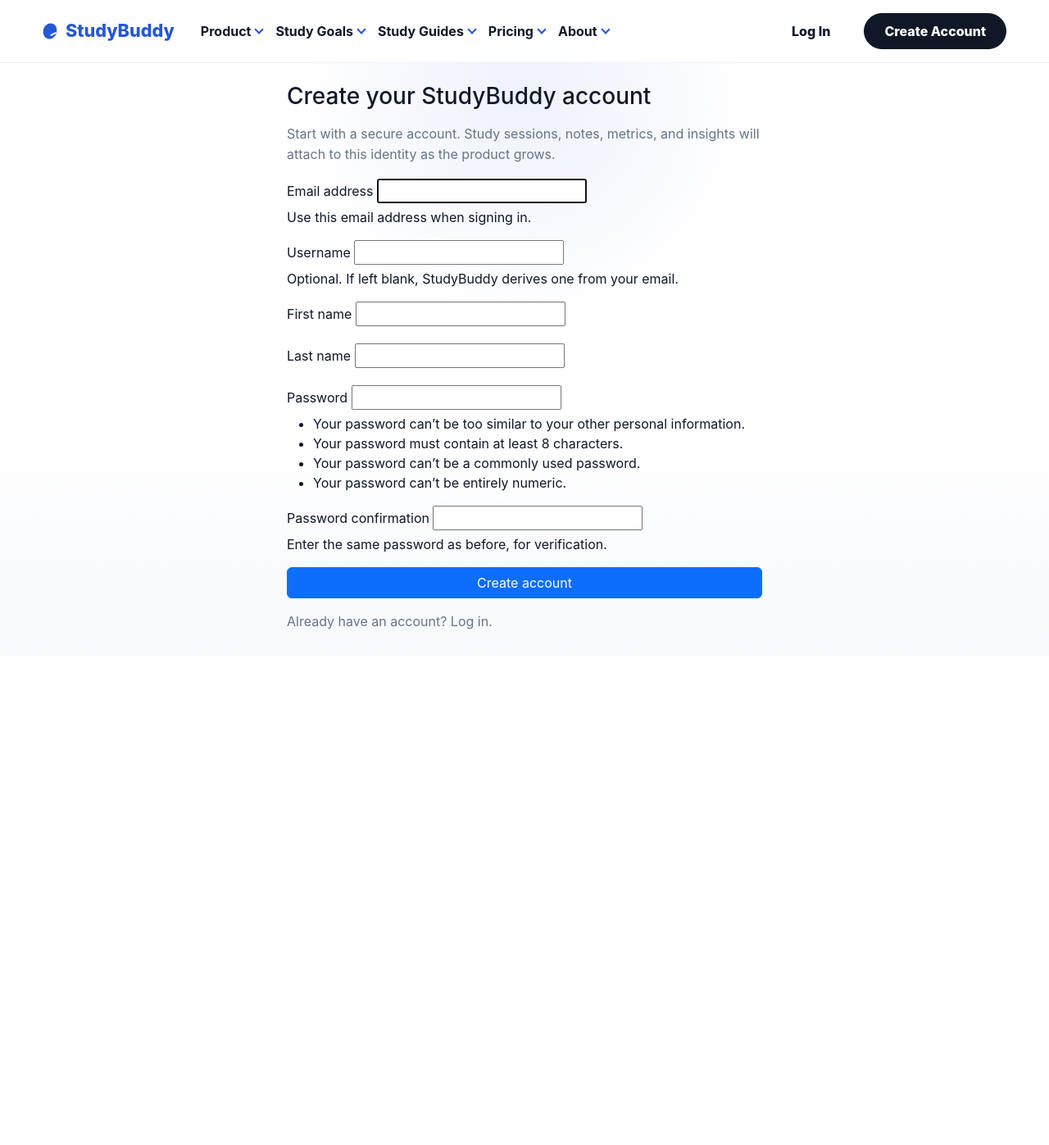
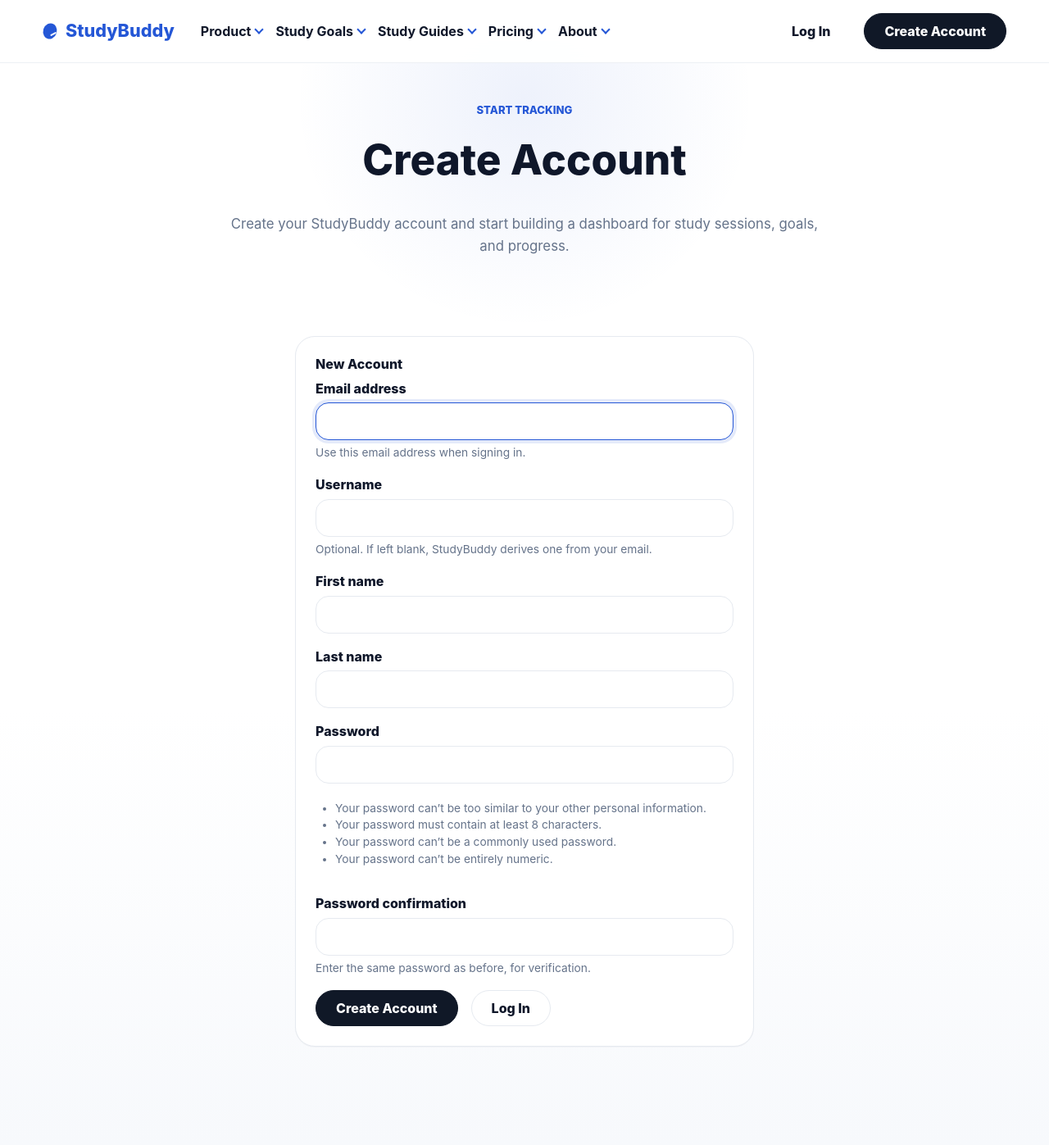
Before and after one commit to AAdewunmi/StudyBuddy-Study-Planner-Project, a Django app: page /accounts/signup/ in a window 1280 px wide. Shown: the whole page at 82% size. Before the commit the page ends 768 px from the top, so only its background shows below. Run offline with Django 5.2, Linux system fonts and the light colour scheme; some libraries are stand-ins or nearby versions.

Commit message:
feat(signup): enhance signup page with improved layout and error handling

```diff
--- a/apps/users/views.py
+++ b/apps/users/views.py
@@ -2,7 +2,6 @@
 
 from __future__ import annotations
 
-from django.contrib import messages
 from django.contrib.auth import login
 from django.contrib.auth.decorators import login_required
 from django.http import HttpRequest, HttpResponse
@@ -19,7 +18,6 @@
         if form.is_valid():
             user = form.save()
             login(request, user, backend="django.contrib.auth.backends.ModelBackend")
-            messages.success(request, "Your StudyBuddy account is ready.")
             return redirect("dashboard:index")
     else:
         form = UserSignUpForm()
--- a/static/css/theme.css
+++ b/static/css/theme.css
@@ -464,6 +464,17 @@
     padding-left: var(--space-lg);
 }
 
+.form-errors {
+    color: #b42318;
+    font-size: 0.88rem;
+    font-weight: 700;
+}
+
+.form-errors ul {
+    margin: 0;
+    padding-left: var(--space-lg);
+}
+
 .text-muted-ui {
     color: var(--color-muted);
 }
--- a/templates/users/signup.html
+++ b/templates/users/signup.html
@@ -1,47 +1,49 @@
 {% extends "base.html" %}
 
-{% block title %}Create account | StudyBuddy{% endblock %}
+{% block title %}Create Account | StudyBuddy{% endblock %}
 
 {% block content %}
-<div class="row justify-content-center">
-    <div class="col-md-8 col-lg-6">
-        <div class="page-card p-4">
-            <h1 class="h3 mb-3">Create your StudyBuddy account</h1>
-            <p class="text-muted-readable">
-                Start with a secure account. Study sessions, notes, metrics, and insights will attach
-                to this identity as the product grows.
-            </p>
+  <div class="container-ui">
+    <div class="page-stack">
+      <header class="hero-content">
+        <span class="eyebrow">Start tracking</span>
+        <h1 class="page-title">Create Account</h1>
+        <p class="page-subtitle">Create your StudyBuddy account and start building a dashboard for study sessions, goals, and progress.</p>
+      </header>
 
-            <form method="post" novalidate>
+      <section class="section-tight">
+        <article class="card-ui form-card">
+          <h2 class="card-title-ui">New Account</h2>
+
+          <form class="form-ui" method="post" novalidate>
             {% csrf_token %}
 
             {% if form.non_field_errors %}
-                    <div class="alert alert-danger">
+              <div class="form-errors">
                 {{ form.non_field_errors }}
               </div>
             {% endif %}
 
             {% for field in form %}
-                    <div class="mb-3">
-                        <label class="form-label" for="{{ field.id_for_label }}">{{ field.label }}</label>
+              <p>
+                <label for="{{ field.id_for_label }}">{{ field.label }}</label>
                 {{ field }}
                 {% if field.help_text %}
-                            <div class="form-help">{{ field.help_text }}</div>
+                  <span class="helptext">{{ field.help_text }}</span>
                 {% endif %}
                 {% if field.errors %}
-                            <div class="text-danger small">{{ field.errors }}</div>
+                  <span class="form-errors">{{ field.errors }}</span>
                 {% endif %}
-                    </div>
+              </p>
             {% endfor %}
 
-                <button class="btn btn-primary w-100" type="submit">Create account</button>
+            <div class="card-actions">
+              <button class="btn-ui btn-ui-primary" type="submit">Create Account</button>
+              <a class="btn-ui" href="{% url 'users:login' %}">Log In</a>
+            </div>
           </form>
-
-            <p class="mt-3 mb-0 text-muted-readable">
-                Already have an account?
-                <a href="{% url 'users:login' %}">Log in</a>.
-            </p>
-        </div>
+        </article>
+      </section>
     </div>
   </div>
 {% endblock %}
```
Also changed, not shown: apps/users/forms.py (+8 -1 lines), apps/users/tests/test_auth_views.py (+2 -1 lines). Lines whose indentation alone changed are shown as unchanged.
